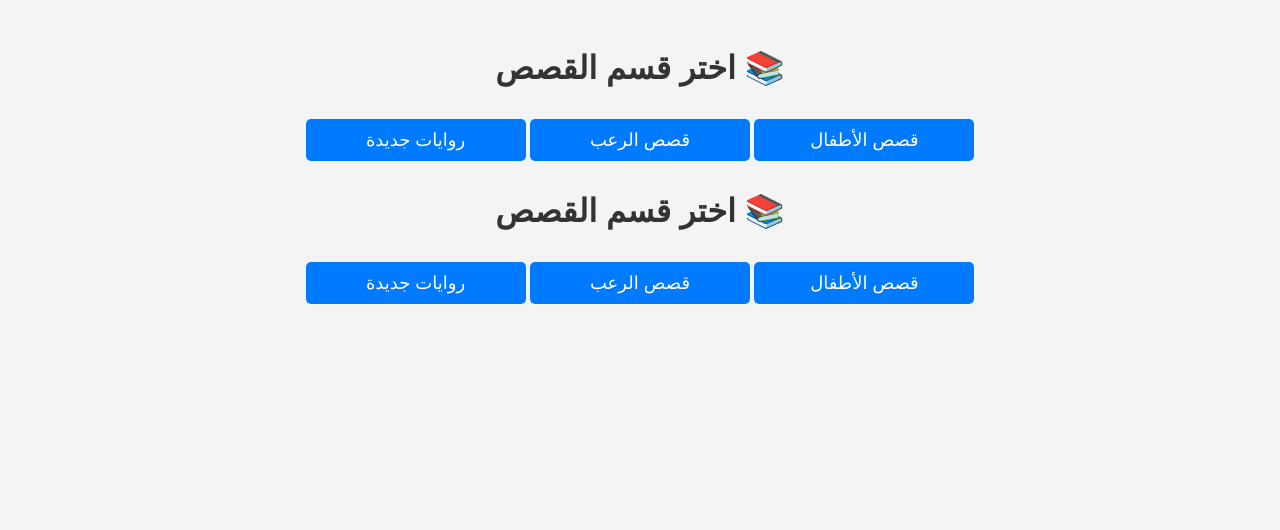
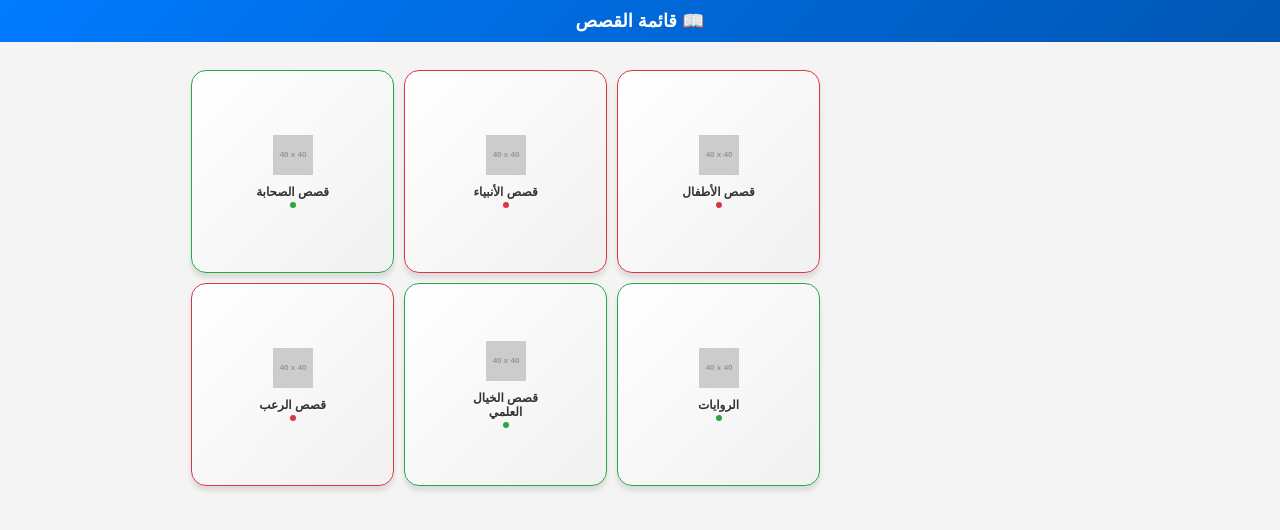
Before and after one commit to vbx123/stories, a plain HTML site: page index.html in a window 1280 px wide. Drawn offline with Linux system fonts and the light colour scheme; placeholder pictures from the web are drawn by us.

Commit message:
index.html

```diff
--- a/index.html
+++ b/index.html
@@ -4,94 +4,175 @@
     <meta charset="UTF-8">
     <meta name="viewport" content="width=device-width, initial-scale=1.0">
     <title>الصفحة الرئيسية</title>
+    <link rel="stylesheet" href="https://cdnjs.cloudflare.com/ajax/libs/font-awesome/6.0.0-beta3/css/all.min.css">
+</head>
+<body>
   <style>
+        * {
+            margin: 0;
+            padding: 0;
+            box-sizing: border-box;
+        }
+
         body {
-            font-family: Arial, sans-serif;
+            font-family: 'Arial', sans-serif;
+            background-color: #f4f4f4;
+            direction: rtl;
+            display: flex;
+            flex-direction: column;
+            align-items: center;
+            min-height: 100vh;
+            padding: 10px;
+            width: 100%;
+        }
+
+        .app-bar {
+            width: 100%;
+            background: linear-gradient(135deg, #007bff, #0056b3);
+            color: white;
             text-align: center;
-            background-color: #f4f4f4;
-            padding: 20px;
+            font-size: 18px;
+            font-weight: bold;
+            padding: 10px 0;
+            position: fixed;
+            top: 0;
+            left: 0;
+            z-index: 1000;
+            transition: background 0.3s ease;
         }
-        h1 {
-            color: #333;
+
+        .scrolled {
+            background: linear-gradient(135deg, #ff5722, #e64a19) !important;
         }
-        .category-list {
-            list-style: none;
-            padding: 0;
+
+        .container {
+            display: grid;
+            grid-template-columns: repeat(3, 1fr);
+            gap: 10px;
+            width: 95vw;
+            max-width: 360px;
+            margin-top: 60px;
         }
-        .category-list li {
-            margin: 10px 0;
-            padding: 10px;
-            background: #007bff;
-            color: white;
-            display: inline-block;
-            width: 200px;
+
+        .box {
+            background: linear-gradient(135deg, #ffffff, #f1f1f1);
+            border-radius: 15px;
+            box-shadow: 0 5px 5px rgba(0, 0, 0, 0.1);
+            padding: 50px;
             text-align: center;
-            border-radius: 5px;
+            transition: transform 0.2s, box-shadow 0.2s;
+            display: flex;
+            flex-direction: column;
+            justify-content: center;
+            align-items: center;
+            aspect-ratio: 1/1;
             cursor: pointer;
         }
-        .category-list li a {
-            text-decoration: none;
-            color: white;
-            font-size: 18px;
+
+        .box:hover {
+            transform: translateY(-2px);
+            box-shadow: 0 5px 10px rgba(0, 0, 0, 0.15);
+        }
+
+        .box h2 {
+            font-size: 12px;
+            font-weight: bold;
+            color: #333;
+            margin-top: 10px;
+            text-align: center;
+        }
+
+        .box img {
+            width: 40px;
+            height: 40px;
+            object-fit: contain;
+        }
+
+        .dot {
+            display: inline-block;
+            width: 6px;
+            height: 6px;
+            border-radius: 50%;
+            margin-top: 3px;
+        }
+
+        .green-dot { background-color: #28a745; }
+        .red-dot { background-color: #dc3545; }
+
+        .green { border: 1px solid #28a745; }
+        .red { border: 1px solid #dc3545; }
+
+        @media (max-width: 1080px) {
+            .container {
+                width: 100%;
+                max-width: 320px;
+            }
+            .box {
+                padding: 5px;
+            }
+            .box h2 { font-size: 10px; }
+            .box img { width: 40px; height: 40px; }
         }
   </style>
-</head>
-<body>
 
-    <h1>📚 اختر قسم القصص</h1>
-    <ul class="category-list">
-        <li><a href="story.html?category=q1">قصص الأطفال</a></li>
-        <li><a href="story.html?category=q2">قصص الرعب</a></li>
-        <li><a href="story.html?category=q3">روايات جديدة</a></li>
-    </ul>
+  <div class="app-bar" id="appBar">📖 قائمة القصص</div>
 
-</body>
-</html><!DOCTYPE html>
-<html lang="ar" dir="rtl">
-<head>
-    <meta charset="UTF-8">
-    <meta name="viewport" content="width=device-width, initial-scale=1.0">
-    <title>الصفحة الرئيسية</title>
-    <style>
-        body {
-            font-family: Arial, sans-serif;
-            text-align: center;
-            background-color: #f4f4f4;
-            padding: 20px;
+  <div class="container">
+        <div class="box red" data-category="q1" onclick="openCategory(this)">
+            <img src="https://via.placeholder.com/40" alt="قصص الأطفال">
+            <h2>قصص الأطفال</h2>
+            <span class="dot red-dot"></span>
+        </div>
+
+        <div class="box red" data-category="q2" onclick="openCategory(this)">
+          <img src="https://via.placeholder.com/40" alt="قصص الأنبياء">
+           <h2>قصص الأنبياء</h2>
+            <span class="dot red-dot"></span>
+        </div>
+
+        <div class="box green" data-category="q3" onclick="openCategory(this)">
+            <img src="https://via.placeholder.com/40" alt="قصص الصحابة">
+            <h2>قصص الصحابة</h2>
+            <span class="dot green-dot"></span>
+        </div>
+
+        <div class="box green" data-category="q4" onclick="openCategory(this)">
+            <img src="https://via.placeholder.com/40" alt="الروايات">
+            <h2>الروايات</h2>
+            <span class="dot green-dot"></span>
+        </div>
+
+        <div class="box green" data-category="q5" onclick="openCategory(this)">
+            <img src="https://via.placeholder.com/40" alt="قصص الخيال العلمي">
+            <h2>قصص الخيال العلمي</h2>
+            <span class="dot green-dot"></span>
+        </div>
+
+        <div class="box red" data-category="q6" onclick="openCategory(this)">
+            <img src="https://via.placeholder.com/40" alt="قصص الرعب">
+            <h2>قصص الرعب</h2>
+            <span class="dot red-dot"></span>
+        </div>
+
+    </div>
+
+    <script>
+        // تغيير لون الـ App Bar عند التمرير
+        window.addEventListener("scroll", function() {
+            let appBar = document.getElementById("appBar");
+            if (window.scrollY > 50) {
+                appBar.classList.add("scrolled");
+            } else {
+                appBar.classList.remove("scrolled");
             }
-        h1 {
-            color: #333;
+        });
+
+        // فتح صفحة العرض مع القسم المختار
+        function openCategory(element) {
+            let category = element.getAttribute("data-category");
+            window.location.href = `story.html?category=${category}`;
         }
-        .category-list {
-            list-style: none;
-            padding: 0;
-        }
-        .category-list li {
-            margin: 10px 0;
-            padding: 10px;
-            background: #007bff;
-            color: white;
-            display: inline-block;
-            width: 200px;
-            text-align: center;
-            border-radius: 5px;
-            cursor: pointer;
-        }
-        .category-list li a {
-            text-decoration: none;
-            color: white;
-            font-size: 18px;
-        }
-    </style>
-</head>
-<body>
-
-    <h1>📚 اختر قسم القصص</h1>
-    <ul class="category-list">
-        <li><a href="story.html?category=q1">قصص الأطفال</a></li>
-        <li><a href="story.html?category=q2">قصص الرعب</a></li>
-        <li><a href="story.html?category=q3">روايات جديدة</a></li>
-    </ul>
+    </script>
 
 </body>
                 </html>
```
Lines whose indentation alone changed are shown as unchanged.
